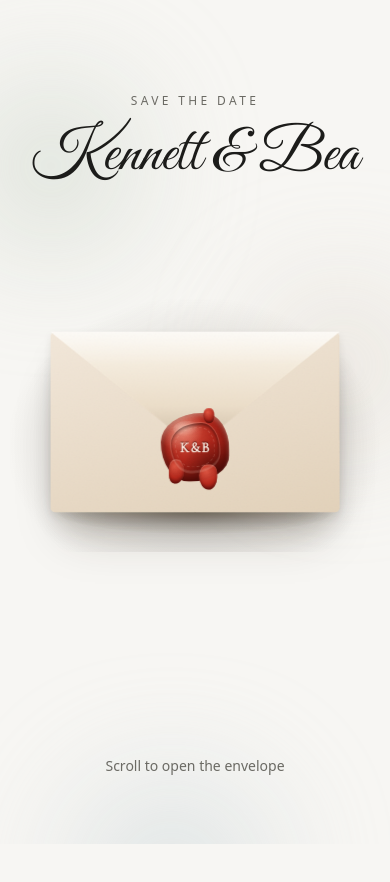
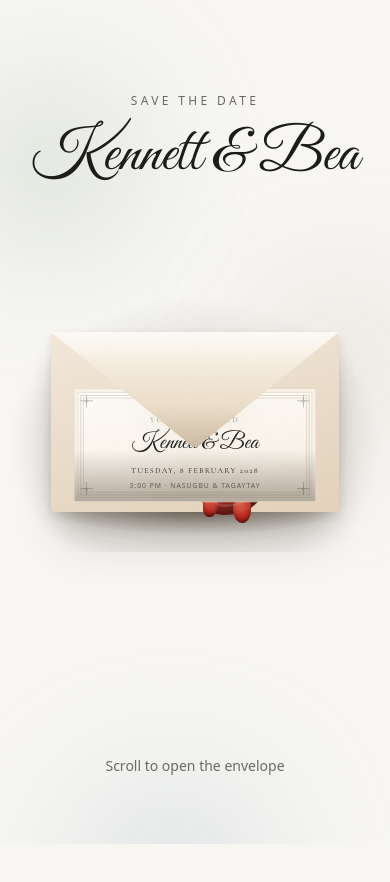
Before and after one commit to jigolaurito93/nuptial-suite, a Next.js app: page / in a window 390 px wide. Shown: the top 882 px of the page. Built offline with nearby package versions, Linux system fonts and the light colour scheme.

Commit message:
Refactor EnvelopeHero component to enhance touch scroll handling and viewport measurement accuracy. Introduce viewport height management for smoother animations and update CSS for improved touch interactions. This update aims to provide a more responsive user experience across devices.

```diff
--- a/src/app/globals.css
+++ b/src/app/globals.css
@@ -130,12 +130,31 @@ body {
   }
 }
 
-/* Touch already delivers continuous scroll. Filters and will-change force a
-   fresh paint every frame and are what made the envelope vibrate. */
+/* Touch: no 3D, no filters, no compositor hints. Those were redrawing the
+   envelope on every finger move and reading as a shake. */
+.envelope-scene--touch {
+  overflow-x: visible;
+}
+
 .envelope-scene--touch .envelope-letter,
 .envelope-scene--touch .envelope-flap,
 .envelope-scene--touch .envelope-seal {
   will-change: auto;
+}
+
+.envelope-scene--touch .envelope-stage {
+  perspective: none;
+}
+
+.envelope-scene--touch .envelope,
+.envelope-scene--touch .envelope-flap {
+  transform-style: flat;
+}
+
+.envelope-scene--touch .envelope-back,
+.envelope-scene--touch .envelope-pocket,
+.envelope-scene--touch .envelope-seal-anchor {
+  transform: none;
 }
 
 .envelope-scene--touch .envelope-flap-face,
@@ -144,6 +163,15 @@ body {
 .envelope-scene--touch .envelope-shadow,
 .envelope-scene--touch .envelope-shadow-halo {
   filter: none;
+}
+
+.envelope-scene--touch .envelope-seal {
+  mix-blend-mode: normal;
+}
+
+.envelope-scene--touch .envelope-seal::after {
+  mix-blend-mode: normal;
+  opacity: 0.12;
 }
 
 .envelope-scene--touch .motion-orbs span {
@@ -155,10 +183,10 @@ body {
   top: 0;
   display: grid;
   /* svh stays put while the mobile URL bar hides, unlike dvh, which resizes
-     the sticky stage mid-scroll and reads as a shake. */
+     the sticky stage mid-scroll and reads as a shake. Do not put a transform
+     on this element — it desyncs sticky from the scroll on iOS. */
   height: 100svh;
   place-items: center;
-  transform: translateZ(0);
 }
 
 @media (hover: hover) and (pointer: fine) {
--- a/src/components/invitation/EnvelopeHero.tsx
+++ b/src/components/invitation/EnvelopeHero.tsx
@@ -1,6 +1,6 @@
 "use client";
 
-import { useEffect, useRef, useState } from "react";
+import { useEffect, useRef, useState, useSyncExternalStore } from "react";
 import {
   easeInOut,
   easeOut,
@@ -8,7 +8,6 @@ import {
   useMotionValue,
   useMotionValueEvent,
   useReducedMotion,
-  useScroll,
   useSpring,
   useTransform,
 } from "motion/react";
@@ -62,9 +61,10 @@ function documentOffsetTop(element: HTMLElement) {
   return top;
 }
 
-function readSceneProgress(scene: HTMLElement | null) {
+function readSceneProgress(scene: HTMLElement | null, viewportHeight: number) {
   if (!scene) return 0;
-  const max = scene.offsetHeight - window.innerHeight;
+  const view = viewportHeight || window.innerHeight;
+  const max = scene.offsetHeight - view;
   if (max <= 0) return 0;
   return clamp((window.scrollY - documentOffsetTop(scene)) / max, 0, 1);
 }
@@ -90,63 +90,67 @@ export function EnvelopeHero({ onOpenedChange }: EnvelopeHeroProps) {
   const sceneRef = useRef<HTMLElement | null>(null);
   const stageRef = useRef<HTMLDivElement | null>(null);
   const openedRef = useRef(false);
-  const smoothScroll = useRef(false);
-  const allowTilt = useRef(false);
-  const directScroll = useRef(true);
-  const [touchScroll, setTouchScroll] = useState(true);
+  const deviceIsTouch = useSyncExternalStore(
+    () => () => {},
+    prefersDirectScroll,
+    () => true,
+  );
+  const [fingerUsed, setFingerUsed] = useState(false);
   const reduceMotion = useReducedMotion();
+  const touchScroll = Boolean(deviceIsTouch || fingerUsed || reduceMotion);
+  const applySpring = useRef(false);
 
-  const { scrollYProgress } = useScroll({
-    target: sceneRef,
-    offset: ["start start", "end end"],
-  });
-
-  // Mouse wheels get a spring. Touch never does: phones often report
-  // pointer:fine, and Motion's getBoundingClientRect progress jitters while
-  // the iOS toolbar moves. Touch is driven from window.scrollY instead.
-  const progress = useMotionValue(0);
-  const smoothed = useSpring(scrollYProgress, {
+  // One scroll listener. iOS changes window.innerHeight as the URL bar hides,
+  // so the viewport height used for progress is locked after first layout.
+  // useScroll is not used: it reads getBoundingClientRect every frame and
+  // that measurement jitters on sticky + mobile chrome.
+  const rawProgress = useMotionValue(0);
+  const smoothed = useSpring(rawProgress, {
     stiffness: 140,
     damping: 38,
     mass: 0.25,
     restDelta: 0.0004,
   });
+  const progress = useMotionValue(0);
+  const viewportHeight = useRef(0);
 
   useEffect(() => {
-    function enableDirect() {
-      const alreadyDirect = directScroll.current;
-      directScroll.current = true;
-      smoothScroll.current = false;
-      allowTilt.current = false;
-      if (!alreadyDirect) setTouchScroll(true);
-      progress.set(readSceneProgress(sceneRef.current));
+    viewportHeight.current = window.innerHeight;
+
+    applySpring.current = !touchScroll;
+
+    function onScroll() {
+      const next = readSceneProgress(sceneRef.current, viewportHeight.current);
+      rawProgress.set(next);
+      if (touchScroll) progress.set(next);
     }
 
-    function onScroll() {
-      if (!directScroll.current) return;
-      progress.set(readSceneProgress(sceneRef.current));
+    function onTouchStart() {
+      setFingerUsed(true);
+      const next = readSceneProgress(sceneRef.current, viewportHeight.current);
+      rawProgress.set(next);
+      progress.set(next);
     }
 
-    if (reduceMotion || prefersDirectScroll()) {
-      enableDirect();
-    } else {
-      directScroll.current = false;
-      smoothScroll.current = true;
-      allowTilt.current = true;
-      setTouchScroll(false);
-      progress.set(scrollYProgress.get());
+    function onOrientation() {
+      viewportHeight.current = window.innerHeight;
+      onScroll();
     }
 
+    onScroll();
+
     window.addEventListener("scroll", onScroll, { passive: true });
-    window.addEventListener("touchstart", enableDirect, { passive: true });
+    window.addEventListener("touchstart", onTouchStart, { passive: true });
+    window.addEventListener("orientationchange", onOrientation);
     return () => {
       window.removeEventListener("scroll", onScroll);
-      window.removeEventListener("touchstart", enableDirect);
+      window.removeEventListener("touchstart", onTouchStart);
+      window.removeEventListener("orientationchange", onOrientation);
     };
-  }, [progress, reduceMotion, scrollYProgress]);
+  }, [progress, rawProgress, touchScroll]);
 
   useMotionValueEvent(smoothed, "change", (latest) => {
-    if (smoothScroll.current) progress.set(latest);
+    if (applySpring.current) progress.set(latest);
   });
 
   // 1. The wax seal cracks and drops away.
@@ -163,9 +167,14 @@ export function EnvelopeHero({ onOpenedChange }: EnvelopeHeroProps) {
   });
   // At 90deg the flap is edge-on and invisible, which hides the depth swap that
   // drops it behind the envelope for the rest of the sequence.
-  const flapZ = useTransform(flapRotate, (deg) =>
-    deg > 90 ? -Z_FLAP : Z_FLAP,
-  );
+  const flapZ = useTransform(flapRotate, (deg) => {
+    if (touchScroll) return 0;
+    return deg > 90 ? -Z_FLAP : Z_FLAP;
+  });
+  const flapScaleY = useTransform(flapRotate, (deg) => {
+    const fold = deg <= 90 ? deg : 180 - deg;
+    return Math.max(0.02, Math.cos((fold * Math.PI) / 180));
+  });
   // Light grazes the paper as it turns edge-on, so it darkens towards 90deg and
   // recovers on the way back out. The two paper surfaces swap at that same
   // angle, where the flap has no visible area and the cut cannot be seen.
@@ -176,6 +185,7 @@ export function EnvelopeHero({ onOpenedChange }: EnvelopeHeroProps) {
   const flapLiningOpacity = useTransform(flapRotate, (deg) =>
     deg > 90 ? 1 : 0,
   );
+  const flapLayer = useTransform(flapRotate, (deg) => (deg > 90 ? 1 : 5));
 
   // 3. The card is drawn up and out, then floats forward and grows.
   // It is laid out at its final size and only ever scaled down, so the type is
@@ -194,7 +204,7 @@ export function EnvelopeHero({ onOpenedChange }: EnvelopeHeroProps) {
     return `calc(-50% + ${Math.round(travel)}px)`;
   });
   const cardRotate = useTransform(progress, (value) => {
-    if (directScroll.current) return 0;
+    if (touchScroll) return 0;
     if (value <= CARD_LIFT[1]) {
       return mapRange(value, CARD_LIFT[0], CARD_LIFT[1], 0, -1.4);
     }
@@ -203,12 +213,13 @@ export function EnvelopeHero({ onOpenedChange }: EnvelopeHeroProps) {
   // Depth only starts climbing at the top of the lift, where the card is clear
   // of the front panel, so it never visibly pops through the envelope.
   const cardZ = useTransform(progress, (value) => {
-    if (directScroll.current) {
-      return value > CARD_LIFT[1] ? Z_CARD_OUT : Z_CARD_IN;
-    }
+    if (touchScroll) return 0;
     if (value <= CARD_LIFT[1]) return Z_CARD_IN;
     return mapRange(value, CARD_LIFT[1], CARD_GROW[1], Z_CARD_IN, Z_CARD_OUT);
   });
+  const cardLayer = useTransform(progress, (value) =>
+    value > CARD_LIFT[1] ? 8 : 2,
+  );
   const growth = useTransform(progress, CARD_GROW, [0, 1], { ease: easeInOut });
   const cardScale = useTransform([growth, restScale], (latest: number[]) => {
     const [amount, rest] = latest;
@@ -229,7 +240,7 @@ export function EnvelopeHero({ onOpenedChange }: EnvelopeHeroProps) {
 
   // 4. Supporting elements step aside as the card takes over the frame.
   const envelopeTilt = useTransform(progress, (value) => {
-    if (!allowTilt.current) return 0;
+    if (touchScroll) return 0;
     if (value <= FLAP_OPEN[1]) {
       return mapRange(value, 0, FLAP_OPEN[1], 11, 5);
     }
@@ -268,13 +279,8 @@ export function EnvelopeHero({ onOpenedChange }: EnvelopeHeroProps) {
 
     const observer = new ResizeObserver(measure);
     observer.observe(stage);
-    // The stage stops growing once it hits its max width, so viewport changes
-    // past that point only ever show up on the window.
-    window.addEventListener("resize", measure);
-
     return () => {
       observer.disconnect();
-      window.removeEventListener("resize", measure);
     };
   }, [restScale, slotHeight]);
 
@@ -352,18 +358,30 @@ export function EnvelopeHero({ onOpenedChange }: EnvelopeHeroProps) {
             style={{ opacity: groundShadow }}
           />
 
-          <motion.div className="envelope" style={{ rotateX: envelopeTilt }}>
+          <motion.div
+            className="envelope"
+            style={touchScroll ? undefined : { rotateX: envelopeTilt }}
+          >
             <div className="envelope-back" aria-hidden />
 
             <motion.div
               className="envelope-letter"
-              style={{
+              style={
+                touchScroll
+                  ? {
+                      x: "-50%",
+                      y: cardY,
+                      scale: cardScale,
+                      zIndex: cardLayer,
+                    }
+                  : {
                       x: "-50%",
                       y: cardY,
                       z: cardZ,
                       rotate: cardRotate,
                       scale: cardScale,
-              }}
+                    }
+              }
             >
               <motion.div
                 className="letter-shadow"
@@ -416,7 +434,11 @@ export function EnvelopeHero({ onOpenedChange }: EnvelopeHeroProps) {
             <motion.div
               className="envelope-flap"
               aria-hidden
-              style={{ rotateX: flapRotate, z: flapZ }}
+              style={
+                touchScroll
+                  ? { scaleY: flapScaleY, zIndex: flapLayer }
+                  : { rotateX: flapRotate, z: flapZ }
+              }
             >
               <div className="envelope-flap-face">
                 <motion.div
@@ -437,12 +459,16 @@ export function EnvelopeHero({ onOpenedChange }: EnvelopeHeroProps) {
             <div className="envelope-seal-anchor" aria-hidden>
               <motion.div
                 className="envelope-seal"
-                style={{
+                style={
+                  touchScroll
+                    ? { opacity: sealOpacity }
+                    : {
                         opacity: sealOpacity,
                         scale: sealScale,
                         rotate: sealRotate,
                         y: sealY,
-                }}
+                      }
+                }
               >
                 <span className="seal-drip seal-drip-a" />
                 <span className="seal-drip seal-drip-b" />
```
Lines whose indentation alone changed are shown as unchanged.
